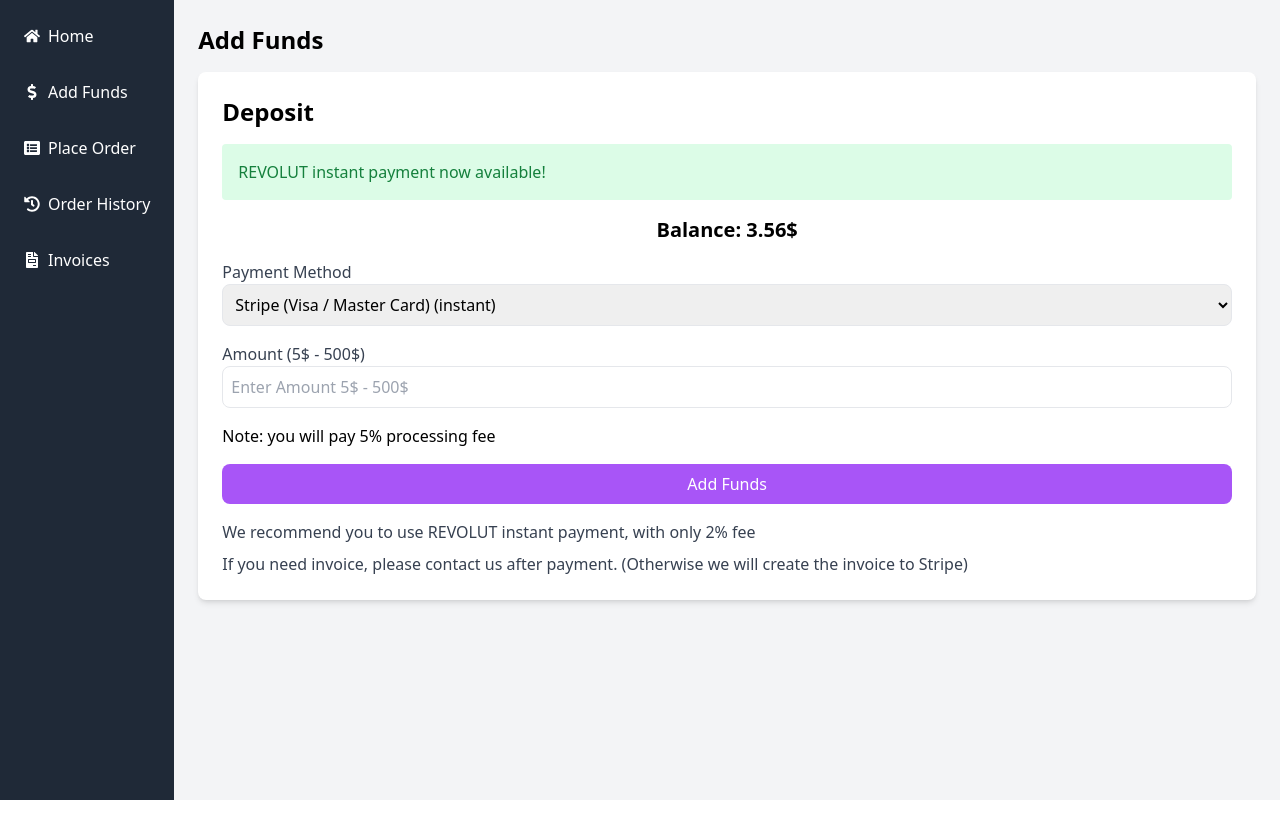
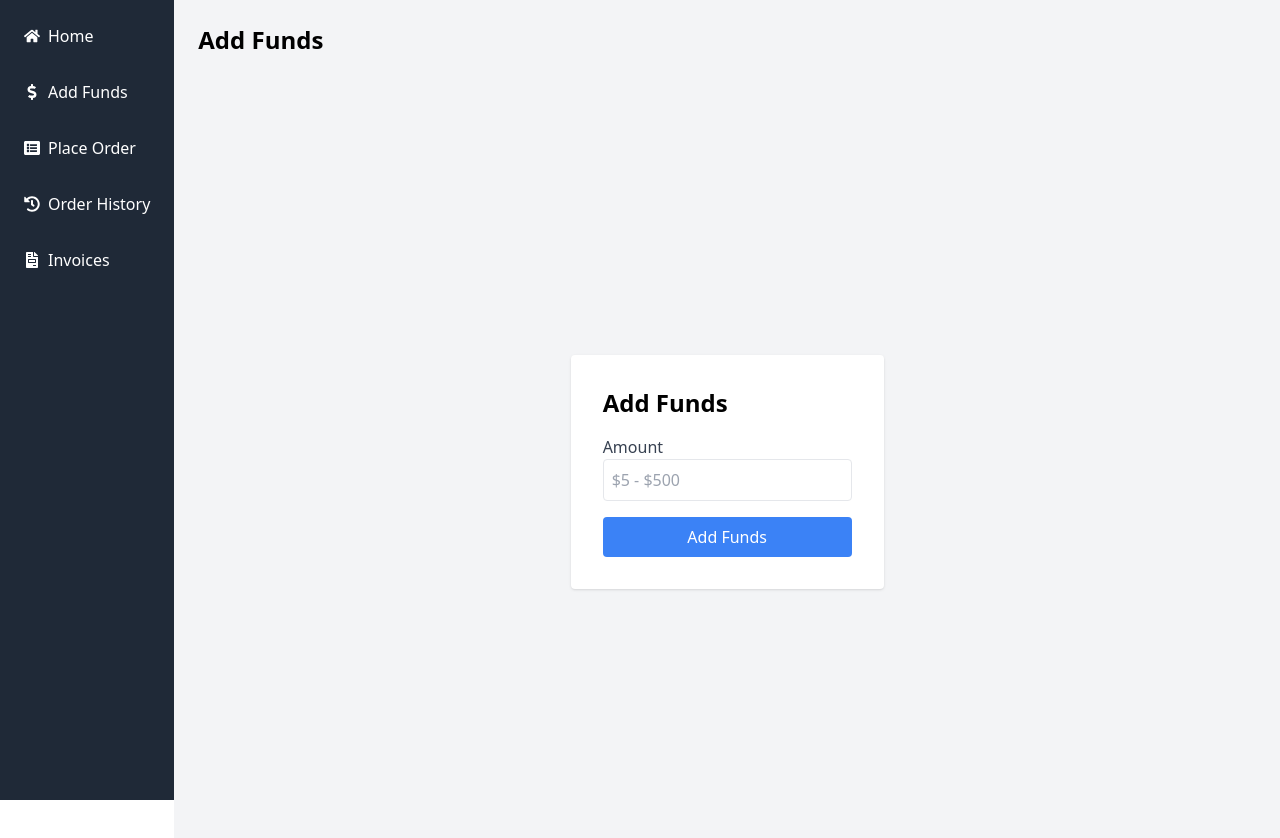
Before and after one commit to Jesecoder/imei-dashboard, a Next.js app: page /add-funds in a window 1280 px wide. Shown: the top 838 px of the page. Before the commit the page ends 800 px from the top, so only its background shows below. Built offline with nearby package versions, Linux system fonts and the light colour scheme.

Commit message:
Add funds issue

```diff
--- a/components/Addfunds.tsx
+++ b/components/Addfunds.tsx
@@ -1,77 +1,40 @@
-// components/AddFunds.tsx
-import React, { useState } from 'react';
+import { useState } from 'react';
 
-const AddFunds: React.FC = () => {
+const AddFunds = () => {
   const [amount, setAmount] = useState<number | string>('');
-  const [error, setError] = useState<string>('');
-
-  const handleAmountChange = (e: React.ChangeEvent<HTMLInputElement>) => {
-    const value = parseFloat(e.target.value);
-    if (isNaN(value)) {
-      setAmount('');
-      setError('Please enter a valid number.');
-    } else if (value < 5 || value > 500) {
-      setAmount(value);
-      setError('Amount must be between $5 and $500.');
-    } else {
-      setAmount(value);
-      setError('');
-    }
-  };
+  const [error, setError] = useState<string | null>(null);
 
   const handleSubmit = (e: React.FormEvent) => {
     e.preventDefault();
-    if (!error && amount >= 5 && amount <= 500) {
-      const totalAmount = amount + amount * 0.05;
+    const parsedAmount = parseFloat(amount.toString());
+    if (!isNaN(parsedAmount) && parsedAmount >= 5 && parsedAmount <= 500) {
+      const totalAmount = parsedAmount + parsedAmount * 0.05;
       alert(`You will be charged $${totalAmount.toFixed(2)} including 5% processing fee.`);
-      // Aquí puedes manejar la lógica de pago
+    } else {
+      setError('Please enter a valid amount between $5 and $500.');
     }
   };
 
   return (
-    <div className="bg-white rounded-lg shadow-md p-6">
-      <h2 className="text-2xl font-bold mb-4">Deposit</h2>
-      <div className="bg-green-100 text-green-700 p-4 rounded mb-4">
-        REVOLUT instant payment now available!
-      </div>
-      <div className="text-center text-xl font-bold mb-4">Balance: 3.56$</div>
-      <form onSubmit={handleSubmit}>
+    <div className="flex items-center justify-center h-screen bg-gray-100">
+      <form onSubmit={handleSubmit} className="max-w-md mx-auto bg-white p-8 rounded shadow">
+        <h2 className="text-2xl font-bold mb-4">Add Funds</h2>
+        {error && <p className="text-red-500">{error}</p>}
         <div className="mb-4">
-          <label className="block text-gray-700">Payment Method</label>
-          <select className="w-full p-2 border rounded-lg">
-            <option value="stripe">Stripe (Visa / Master Card) (instant)</option>
-            {/* Añadir más métodos de pago aquí si es necesario */}
-          </select>
+          <label className="block text-gray-700">Amount</label>
+          <input
+            type="text"
+            className="w-full p-2 border rounded"
+            value={amount}
+            onChange={(e) => setAmount(e.target.value)}
+            placeholder="$5 - $500"
+            required
+          />
         </div>
-        <div className="mb-4">
-          <label className="block text-gray-700">Amount (5$ - 500$)</label>
-          <input
-            type="number"
-            className="w-full p-2 border rounded-lg"
-            value={amount}
-            onChange={handleAmountChange}
-            min="5"
-            max="500"
-            step="0.01"
-            placeholder="Enter Amount 5$ - 500$"
-          />
-          {error && <p className="text-red-500">{error}</p>}
-        </div>
-        <p className="mb-4">Note: you will pay 5% processing fee</p>
-        <button
-          type="submit"
-          className="w-full p-2 bg-purple-500 text-white rounded-lg"
-          disabled={!!error || !amount}
-        >
+        <button type="submit" className="w-full bg-blue-500 text-white p-2 rounded">
           Add Funds
         </button>
       </form>
-      <p className="mt-4 text-gray-700">
-        We recommend you to use REVOLUT instant payment, with only 2% fee
-      </p>
-      <p className="mt-2 text-gray-700">
-        If you need invoice, please contact us after payment. (Otherwise we will create the invoice to Stripe)
-      </p>
     </div>
   );
 };
--- a/components/Auth.tsx
+++ /dev/null
@@ -1,17 +0,0 @@
-// components/Auth.tsx
-import { supabase } from '../utils/supabaseClient'
-
-const handleLogin = async () => {
-  try {
-    const { error } = await supabase.auth.signInWithOAuth({
-      provider: 'google',
-    })
-    if (error) throw error
-  } catch (error: any) {
-    alert(error.error_description || error.message)
-  }
-}
-
-return (
-  <button onClick={handleLogin}>Login con Google</button>
-)
```
